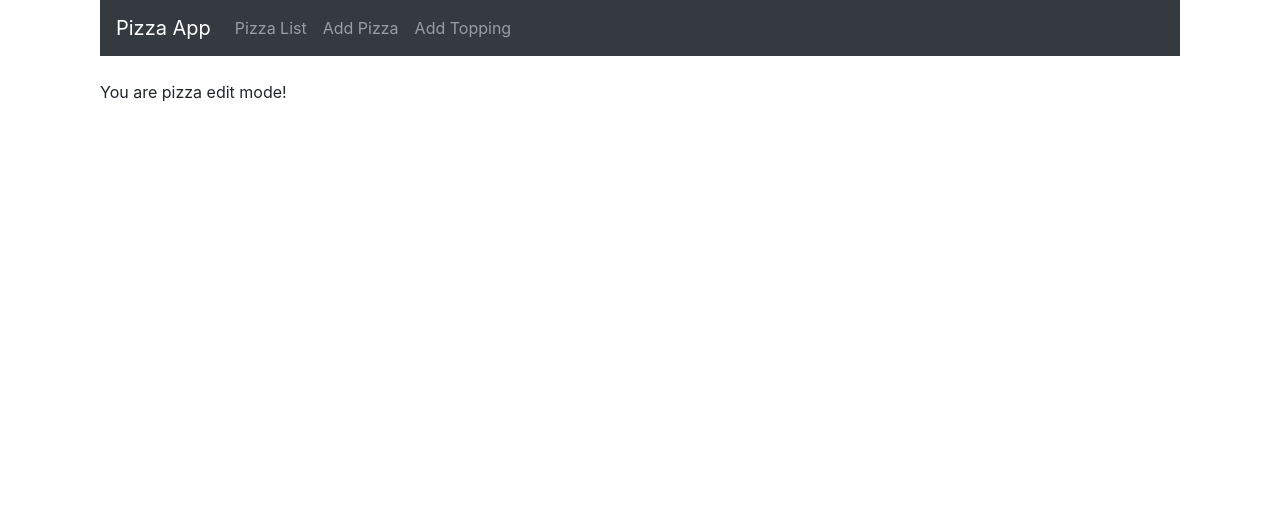
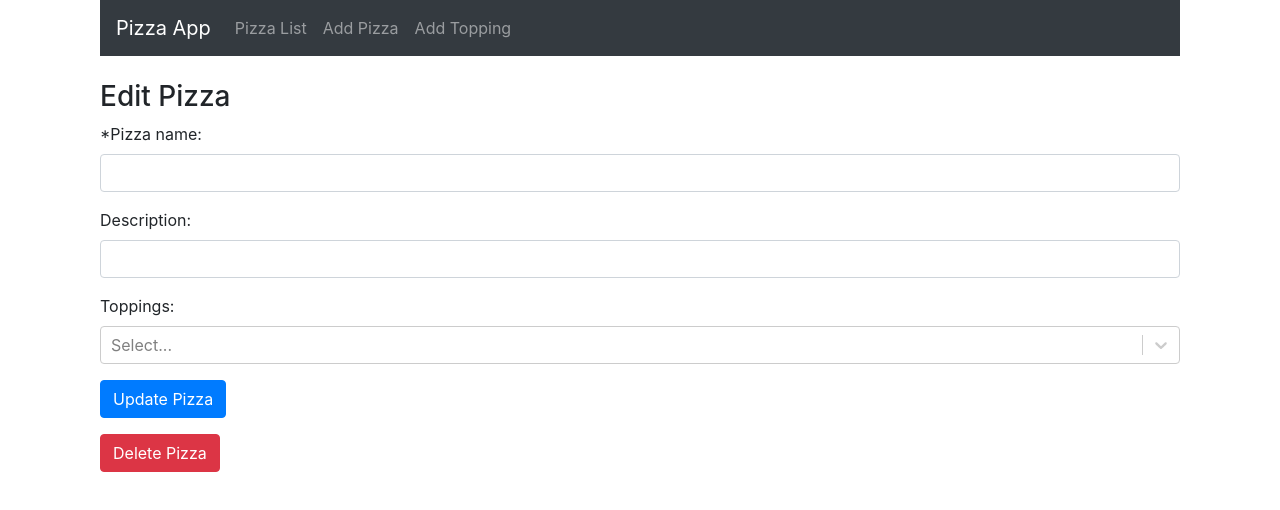
Before and after one commit to kian182/pizzaApp, a React (Create React App) app: page /edit/1 in a window 1280 px wide. Shown: the top 510 px of the page. Built offline with nearby package versions, Linux system fonts and the light colour scheme; no server answers.

Commit message:
Add Edit/Delete Pizzas

```diff
--- a/src/components/create-pizza.component.js
+++ b/src/components/create-pizza.component.js
@@ -68,8 +68,6 @@ export default class CreatePizza extends Component {
       toppings: this.state.newToppings,
     };
 
-    console.log(pizza);
-
     axios.post('http://localhost:5000/pizzas/add', pizza)
       .then(res => console.log(res.data));
 
--- a/src/components/create-topping.component.js
+++ b/src/components/create-topping.component.js
@@ -56,8 +56,6 @@ export default class CreateTopping extends Component {
       description: this.state.description,
     };
 
-    console.log(pizza);
-
     axios.post('http://localhost:5000/toppings/add', pizza)
       .then(res => console.log(res.data));
 
--- a/src/components/edit-pizza.component.js
+++ b/src/components/edit-pizza.component.js
@@ -1,12 +1,156 @@
 import React, { Component } from 'react';
+import Select from 'react-select';
+import makeAnimated from 'react-select/animated';
+import axios from 'axios';
+
+const animatedComponents = makeAnimated();
 
 export default class EditPizza extends Component {
-    render(){
-        return(
-            <div>
-                <p> You are pizza edit mode! </p>
-            </div>
-        )
-    }
+  constructor(props) {
+    super(props);
+
+    this.onDeleteAction = this.onDeleteAction.bind(this);
+    this.onChangeName = this.onChangeName.bind(this);
+    this.onChangeDescription = this.onChangeDescription.bind(this);
+    this.onChangeToppings = this.onChangeToppings.bind(this);
+    this.onSubmit = this.onSubmit.bind(this);
+
+    this.state = {
+      name: '',
+      description: '',
+      toppingsList: [],
+      newToppings: [],
+    };
+  }
+
+  componentDidMount() {
+    this.populatePizzaInfo();
+    this.getToppingList();
+  }
+
+  getToppingList(){
+    axios.get('http://localhost:5000/toppings/')
+      .then(response => {
+        if (response.data.length > 0) {
+          this.setState({
+            toppingsList: response.data.map(topping => topping.name),
+            toppingsModel: response.data[0].name
+          })
+        }
+      })
+      .catch((error) => {
+        console.log(error);
+      })
+  }
+
+  populatePizzaInfo(){
+    axios.get('http://localhost:5000/pizzas/'+this.props.match.params.id)
+      .then(response => {
+        this.setState({
+          name: response.data.name,
+          description: response.data.description,
+          newToppings: response.data.toppings
+        })
+      })
+      .catch(function (error) {
+        console.log(error);
+      })
+  }
+
+  onChangeName(e) {
+    this.setState({
+      name: e.target.value
+    })
+  }
+
+  onChangeDescription(e) {
+    this.setState({
+      description: e.target.value
+    })
+  }
+
+  onChangeToppings(newToppins) {
+      console.log(newToppins)
+    this.setState({
+      newToppings: newToppins
+    })
+  }
+
+  onSubmit(e) {
+    e.preventDefault();
+
+    const pizza = {
+      name: this.state.name,
+      description: this.state.description,
+      toppings: this.state.newToppings,
+    };
+
+    axios.post('http://localhost:5000/pizzas/update/' +
+      this.props.match.params.id, pizza)
+      .then(res => console.log(res.data));
+
+    window.location = '/';
+  }
+
+  onDeleteAction = (e) => {
+    e.preventDefault();
+    axios.delete('http://localhost:5000/pizzas/'+this.props.match.params.id)
+      .then(response => { console.log(response.data)});
+    window.location = '/';
+  };
+
+  render() {
+    return (
+      <div>
+        <h3>Edit Pizza</h3>
+        <form onSubmit={this.onSubmit}>
+          <div className="form-group">
+            <label>*Pizza name: </label>
+            <input  type="text"
+                    required
+                    className="form-control"
+                    value={this.state.name}
+                    onChange={this.onChangeName}
+            />
+          </div>
+          <div className="form-group">
+            <label>Description: </label>
+            <input  type="text"
+                    className="form-control"
+                    value={this.state.description}
+                    onChange={this.onChangeDescription}
+            />
+          </div>
+
+          <div className="form-group">
+            <label>Toppings: </label>
+            <Select
+              style={{width: `${(8*this.state.newToppings.length) + 100}px`}}
+              className="select-custom-class"
+              closeMenuOnSelect={false}
+              components={animatedComponents}
+              isMulti
+              value={this.state.newToppings}
+              onChange={this.onChangeToppings}
+              options={
+                this.state.toppingsList.map(function(topping) {
+                  return {
+                    value: topping,
+                    label: topping
+                  }
+                })
+              } />
+          </div>
+
+          <div className="form-group">
+            <input type="submit" value="Update Pizza" className="btn btn-primary" />
+          </div>
+          <button type="button"
+                  className="btn btn-danger"
+                  onClick={e => this.onDeleteAction(e)}>Delete Pizza</button>
+        </form>
+      </div>
+    )
+  }
 
 }
--- a/src/components/pizza-list.component.js
+++ b/src/components/pizza-list.component.js
@@ -1,12 +1,12 @@
 import React, { Component } from 'react';
 import axios from 'axios';
+import { Link } from 'react-router-dom';
 
 export default class PizzaList extends Component {
   constructor(props) {
     super(props);
 
-    this.onChangeName = this.onChangeName.bind(this);
-    this.onChangeDescription = this.onChangeDescription.bind(this);
+    this.onDeleteAction = this.onDeleteAction.bind(this);
     this.onSubmit = this.onSubmit.bind(this);
 
     this.state = {
@@ -27,7 +27,7 @@ export default class PizzaList extends Component {
           this.setState({
             pizzasList: response.data.map(pizza => pizza)
           })
-          console.log(response.data)
+          console.log(this.state.pizzasList);
         }
       })
       .catch((error) => {
@@ -49,18 +49,14 @@ export default class PizzaList extends Component {
       })
   }
 
-  onChangeName(e) {
-    this.setState({
-      error: this.state.toppingsList.find(x => x === e.target.value),
-      name: e.target.value
-    });
+  onDeleteAction(e) {
+    console.log(e);
   }
 
-  onChangeDescription(e) {
-    this.setState({
-      description: e.target.value
-    })
-  }
+  handleClick = (e) => {
+    e.preventDefault();
+    console.log(e.target)
+  };
 
   onSubmit(e) {
     e.preventDefault();
@@ -69,8 +65,6 @@ export default class PizzaList extends Component {
       name: this.state.name,
       description: this.state.description,
     };
-
-    console.log(pizza);
 
     axios.post('http://localhost:5000/toppings/add', pizza)
       .then(res => console.log(res.data));
@@ -89,7 +83,7 @@ export default class PizzaList extends Component {
                   <div className="d-flex w-100 justify-content-between">
                     <h5 className="mb-1">{pizza.name}</h5>
                     <div>
-                      <small>Edit</small>
+                      <Link to={"/edit/"+pizza._id}>edit</Link>
                     </div>
                   </div>
                   {
```
